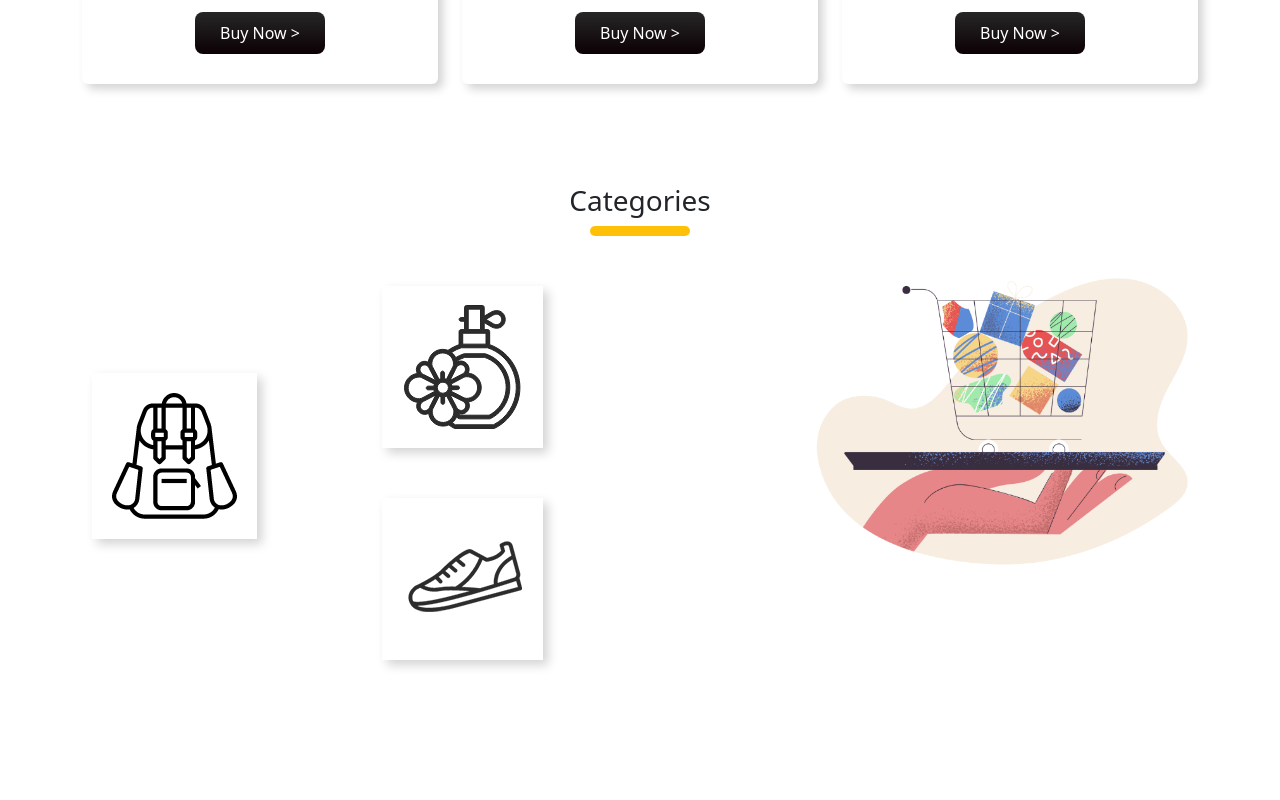
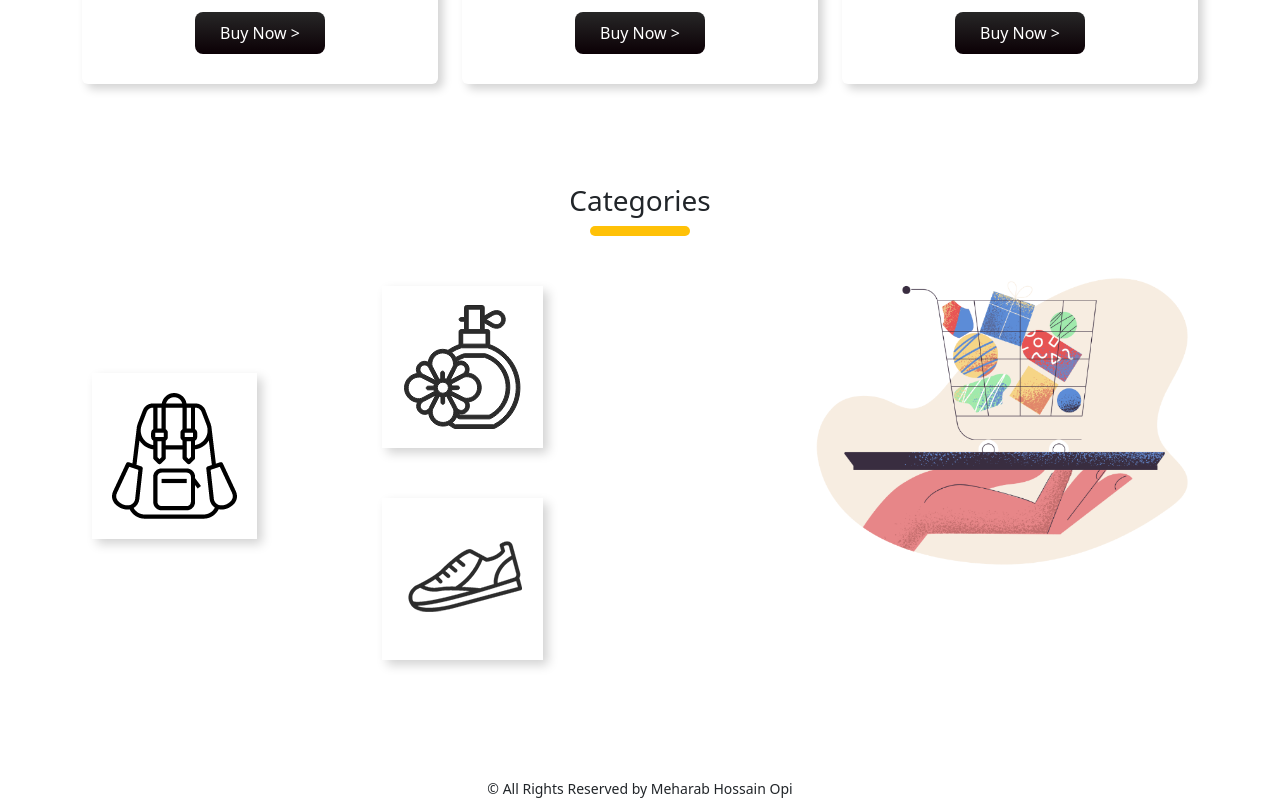
Before and after one commit to mehrabopi/hot-gadgets, a plain HTML site: page index.html in a window 1280 px wide. Shown: the part 1836-2636 px from the top of the page. Before the commit the page ends 2612 px from the top, so only its background shows below. Drawn offline with nearby package versions, Linux system fonts and the light colour scheme.

Commit message:
abar gojamil

```diff
--- a/index.html
+++ b/index.html
@@ -215,6 +215,10 @@
     </div>
   </div>
 
+  <footer>
+    <small>© All Rights Reserved by Meharab Hossain Opi</small>
+</footer>
+
   <script src="https://cdn.jsdelivr.net/npm/@popperjs/core@2.11.5/dist/umd/popper.min.js"
     integrity="sha384-Xe+8cL9oJa6tN/veChSP7q+mnSPaj5Bcu9mPX5F5xIGE0DVittaqT5lorf0EI7Vk"
     crossorigin="anonymous"></script>
--- a/style.css
+++ b/style.css
@@ -61,3 +61,7 @@ background-repeat: no-repeat; */
     border: 20px solid white;
 
 }
+
+footer{
+    text-align: center;
+}
```
